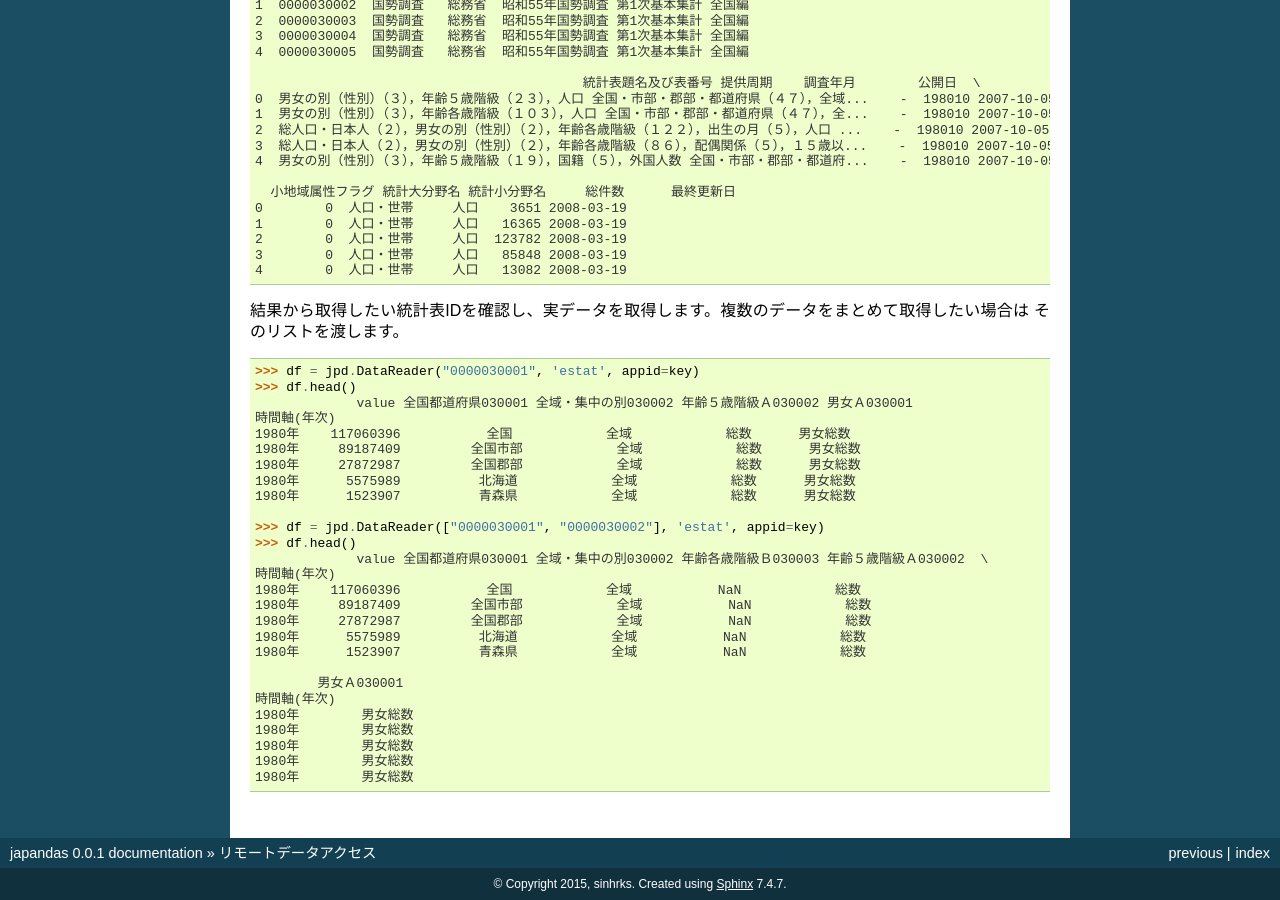
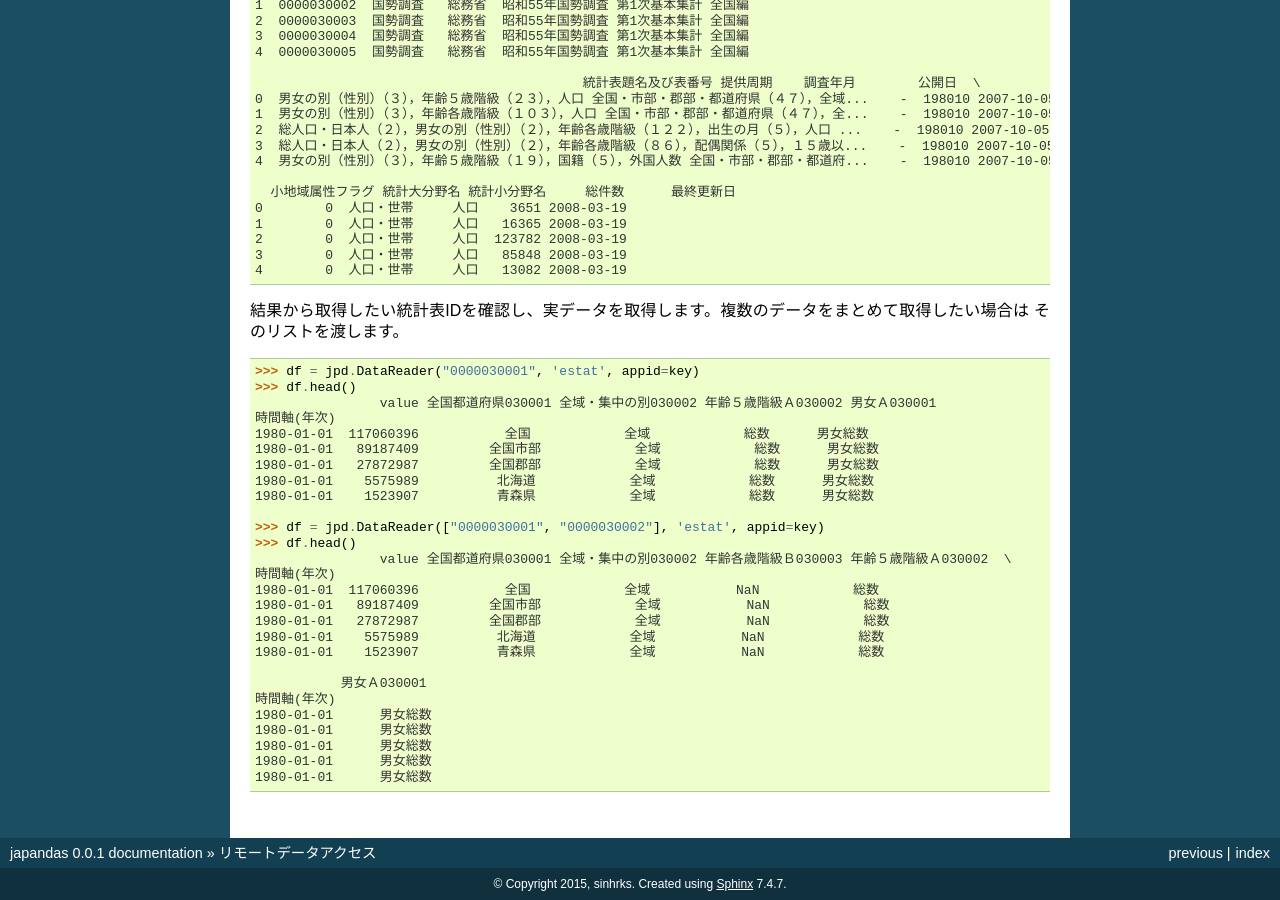
Before and after one commit to sinhrks/japandas, a Sphinx documentation site: the page built from doc/source/jpdatareader.rst, in a window 1280 px wide and 900 px high, scrolled down 1214 px. Built offline with Sphinx 7.4.7, drawn with Linux system fonts in a browser that asks for light colours; pages that are not in the unit, such as notebooks, are missing from menus.

```diff
--- a/doc/source/jpdatareader.rst
+++ b/doc/source/jpdatareader.rst
@@ -95,28 +95,28 @@
 
     >>> df = jpd.DataReader("0000030001", 'estat', appid=key)
     >>> df.head()
-                 value 全国都道府県030001 全域・集中の別030002 年齢５歳階級Ａ030002 男女Ａ030001
+                    value 全国都道府県030001 全域・集中の別030002 年齢５歳階級Ａ030002 男女Ａ030001
     時間軸(年次)
-    1980年    117060396           全国            全域            総数      男女総数
-    1980年     89187409         全国市部            全域            総数      男女総数
-    1980年     27872987         全国郡部            全域            総数      男女総数
-    1980年      5575989          北海道            全域            総数      男女総数
-    1980年      1523907          青森県            全域            総数      男女総数
+    1980-01-01  117060396           全国            全域            総数      男女総数
+    1980-01-01   89187409         全国市部            全域            総数      男女総数
+    1980-01-01   27872987         全国郡部            全域            総数      男女総数
+    1980-01-01    5575989          北海道            全域            総数      男女総数
+    1980-01-01    1523907          青森県            全域            総数      男女総数
 
     >>> df = jpd.DataReader(["0000030001", "0000030002"], 'estat', appid=key)
     >>> df.head()
-                 value 全国都道府県030001 全域・集中の別030002 年齢各歳階級Ｂ030003 年齢５歳階級Ａ030002  \
+                    value 全国都道府県030001 全域・集中の別030002 年齢各歳階級Ｂ030003 年齢５歳階級Ａ030002  \
     時間軸(年次)
-    1980年    117060396           全国            全域           NaN            総数
-    1980年     89187409         全国市部            全域           NaN            総数
-    1980年     27872987         全国郡部            全域           NaN            総数
-    1980年      5575989          北海道            全域           NaN            総数
-    1980年      1523907          青森県            全域           NaN            総数
+    1980-01-01  117060396           全国            全域           NaN            総数
+    1980-01-01   89187409         全国市部            全域           NaN            総数
+    1980-01-01   27872987         全国郡部            全域           NaN            総数
+    1980-01-01    5575989          北海道            全域           NaN            総数
+    1980-01-01    1523907          青森県            全域           NaN            総数
 
-            男女Ａ030001
+               男女Ａ030001
     時間軸(年次)
-    1980年        男女総数
-    1980年        男女総数
-    1980年        男女総数
-    1980年        男女総数
-    1980年        男女総数
+    1980-01-01      男女総数
+    1980-01-01      男女総数
+    1980-01-01      男女総数
+    1980-01-01      男女総数
+    1980-01-01      男女総数
```
Also changed, not shown: 5 other files.
